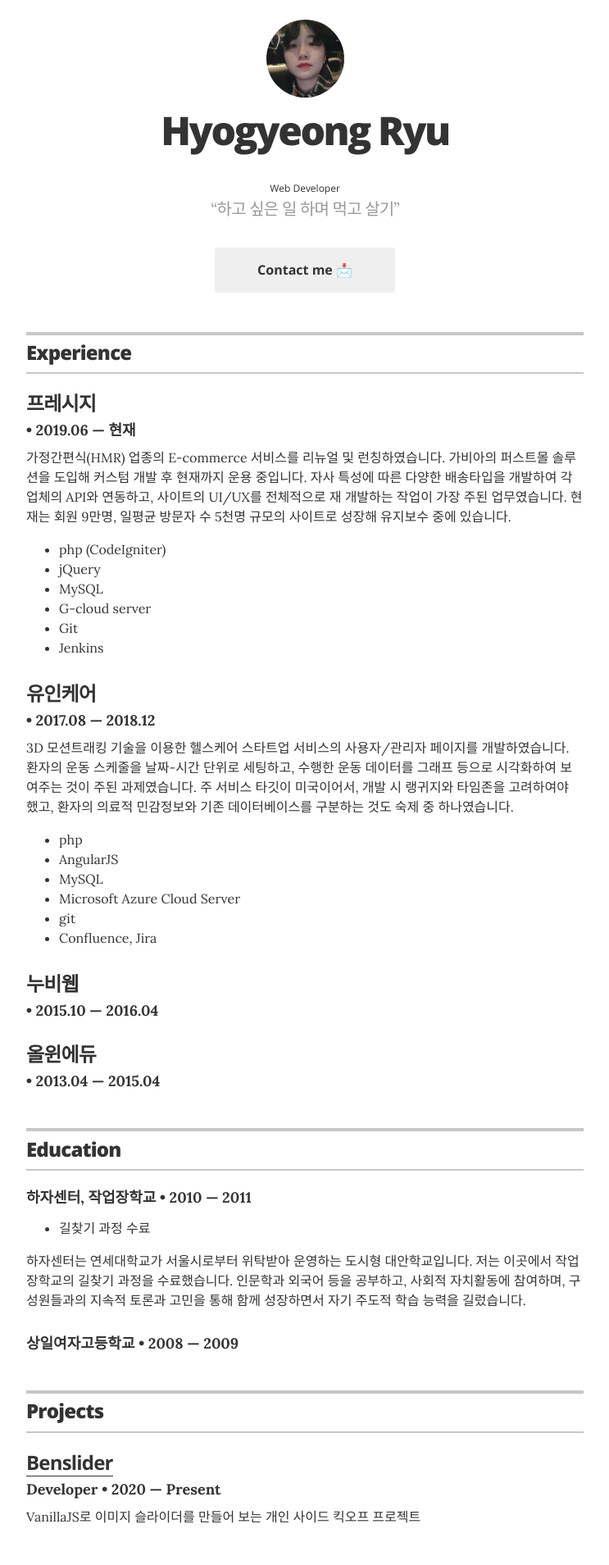
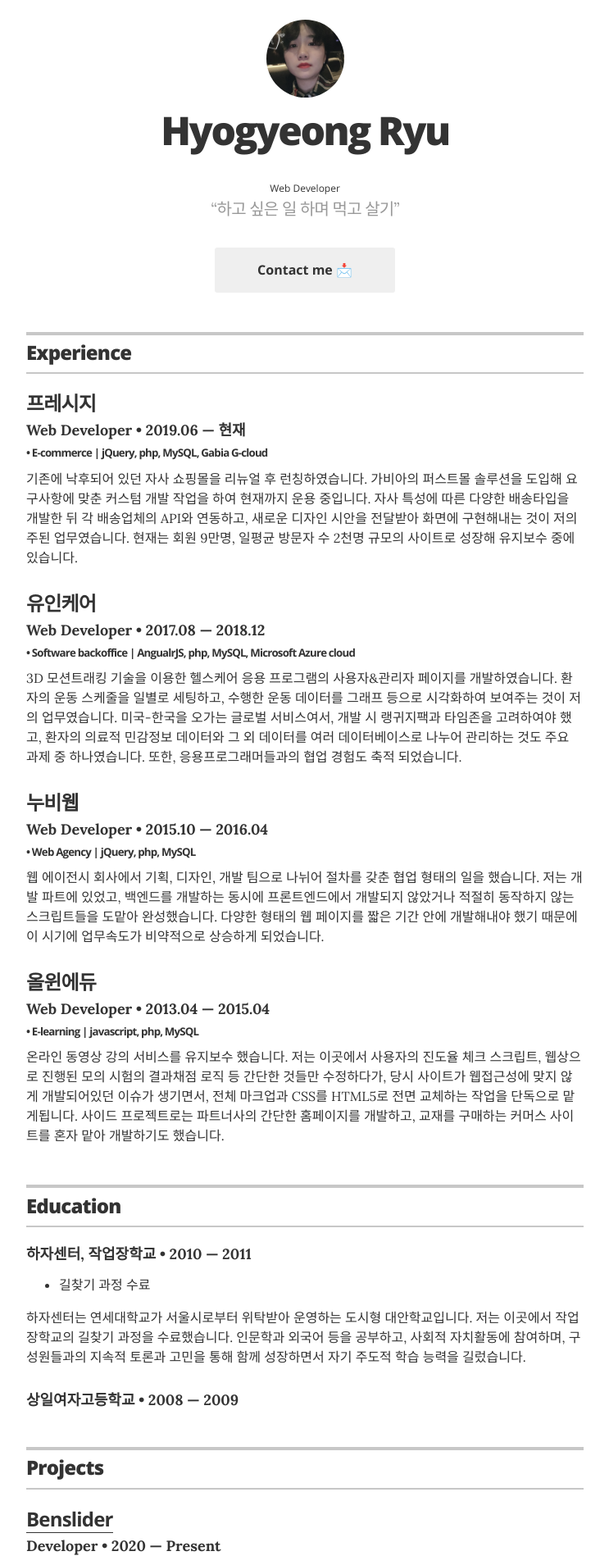
Before and after one commit to ben-log/ben-log.github.io, a Jekyll site: the page built from index.html, in a window 1280 px wide. Shown: the top 1909 px of the page at 82% size, without its empty margins (268-1011 px from the left). Built offline with Jekyll 4.4.1, drawn with Linux system fonts in a browser that asks for light colours.

Commit message:
experience - category 영역 추가

```diff
--- a/_data/experience.yml
+++ b/_data/experience.yml
@@ -1,13 +1,27 @@
 - company: 프레시지
+  position: Web Developer
   duration: 2019.06 &mdash; 현재
-  summary: 가정간편식(HMR) 업종의 E-commerce 서비스를 리뉴얼 및 런칭하였습니다. 가비아의 퍼스트몰 솔루션을 도입해 커스텀 개발 후 현재까지 운용 중입니다. 자사 특성에 따른 다양한 배송타입을 개발하여 각 업체의 API와 연동하고, 사이트의 UI/UX를 전체적으로 재 개발하는 작업이 가장 주된 업무였습니다. 현재는 회원 9만명, 일평균 방문자 수 5천명 규모의 사이트로 성장해 유지보수 중에 있습니다. <ul class="resume-item-list"><li>php (CodeIgniter)</li><li>jQuery</li><li>MySQL</li><li>G-cloud server</li><li>Git</li><li>Jenkins</li></ul>
+  category: E-commerce
+  language: jQuery, php, MySQL, Gabia G-cloud
+  summary: 기존에 낙후되어 있던 자사 쇼핑몰을 리뉴얼 후 런칭하였습니다. 가비아의 퍼스트몰 솔루션을 도입해 요구사항에 맞춘 커스텀 개발 작업을 하여 현재까지 운용 중입니다. 자사 특성에 따른 다양한 배송타입을 개발한 뒤 각 배송업체의 API와 연동하고, 새로운 디자인 시안을 전달받아 화면에 구현해내는 것이 저의 주된 업무였습니다. 현재는 회원 9만명, 일평균 방문자 수 2천명 규모의 사이트로 성장해 유지보수 중에 있습니다.
 
 - company: 유인케어
+  position: Web Developer
   duration: 2017.08 &mdash; 2018.12
-  summary: 3D 모션트래킹 기술을 이용한 헬스케어 스타트업 서비스의 사용자/관리자 페이지를 개발하였습니다. 환자의 운동 스케줄을 날짜-시간 단위로 세팅하고, 수행한 운동 데이터를 그래프 등으로 시각화하여 보여주는 것이 주된 과제였습니다. 주 서비스 타깃이 미국이어서, 개발 시 랭귀지와 타임존을 고려하여야 했고, 환자의 의료적 민감정보와 기존 데이터베이스를 구분하는 것도 숙제 중 하나였습니다. <ul class="resume-item-list"><li>php</li><li>AngularJS</li><li>MySQL</li><li>Microsoft Azure Cloud Server</li><li>git</li><li>Confluence, Jira</li></ul>
+  category: Software backoffice
+  language: AngualrJS, php, MySQL, Microsoft Azure cloud
+  summary: 3D 모션트래킹 기술을 이용한 헬스케어 응용 프로그램의 사용자&관리자 페이지를 개발하였습니다. 환자의 운동 스케줄을 일별로 세팅하고, 수행한 운동 데이터를 그래프 등으로 시각화하여 보여주는 것이 저의 업무였습니다. 미국-한국을 오가는 글로벌 서비스여서, 개발 시 랭귀지팩과 타임존을 고려하여야 했고, 환자의 의료적 민감정보 데이터와 그 외 데이터를 여러 데이터베이스로 나누어 관리하는 것도 주요 과제 중 하나였습니다. 또한, 응용프로그래머들과의 협업 경험도 축적 되었습니다.
 
 - company: 누비웹
+  position: Web Developer
   duration: 2015.10 &mdash; 2016.04
+  category: Web Agency
+  language: jQuery, php, MySQL
+  summary: 웹 에이전시 회사에서 기획, 디자인, 개발 팀으로 나뉘어 절차를 갖춘 협업 형태의 일을 했습니다. 저는 개발 파트에 있었고, 백엔드를 개발하는 동시에 프론트엔드에서 개발되지 않았거나 적절히 동작하지 않는 스크립트들을 도맡아 완성했습니다. 다양한 형태의 웹 페이지를 짧은 기간 안에 개발해내야 했기 때문에 이 시기에 업무속도가 비약적으로 상승하게 되었습니다.
 
 - company: 올윈에듀
+  position: Web Developer
   duration: 2013.04 &mdash; 2015.04
+  category: E-learning
+  language: javascript, php, MySQL
+  summary: 온라인 동영상 강의 서비스를 유지보수 했습니다. 저는 이곳에서 사용자의 진도율 체크 스크립트, 웹상으로 진행된 모의 시험의 결과채점 로직 등 간단한 것들만 수정하다가, 당시 사이트가 웹접근성에 맞지 않게 개발되어있던 이슈가 생기면서, 전체 마크업과 CSS를 HTML5로 전면 교체하는 작업을 단독으로 맡게됩니다. 사이드 프로젝트로는 파트너사의 간단한 홈페이지를 개발하고, 교재를 구매하는 커머스 사이트를 혼자 맡아 개발하기도 했습니다.
--- a/_layouts/resume.html
+++ b/_layouts/resume.html
@@ -60,6 +60,7 @@
         <div class="resume-item" itemscope itemprop="worksFor" itemtype="http://schema.org/Organization">
           <h3 class="resume-item-title" itemprop="name">{{ job.company }}</h3>
           <h4 class="resume-item-details" itemprop="description">{{ job.position }} &bull; {{ job.duration }}</h4>
+          <h5 class="resume-item-category" itemprop="category">&bull; {{ job.category }} | {{ job.language }}</h5>
           <p class="resume-item-copy">{{ job.summary }}</p>
         </div><!-- end of resume-item -->
         {% endfor %}
--- a/_sass/_resume.scss
+++ b/_sass/_resume.scss
@@ -153,6 +153,13 @@
     line-height: 1;
   }
 
+  .resume-item-category {
+    @include sans_bold;
+    margin: 0 0 .75rem;
+    letter-spacing: -.05rem;
+    line-height: 1;
+  }
+
   .resume-item-details {
     font-size: 1.125rem;
     margin: 0 0 .75rem;
```
